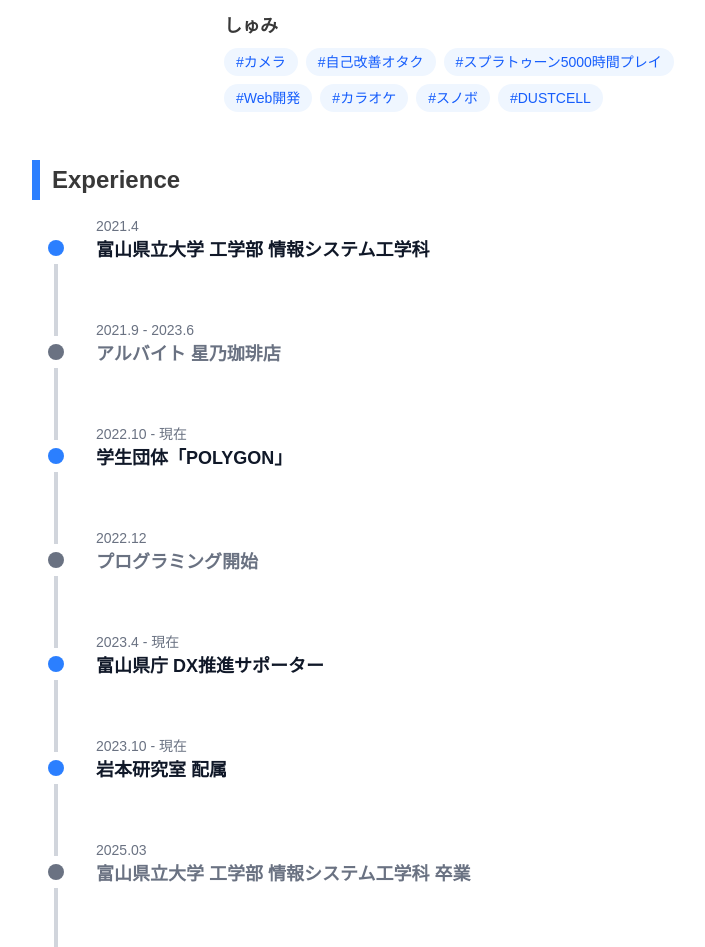
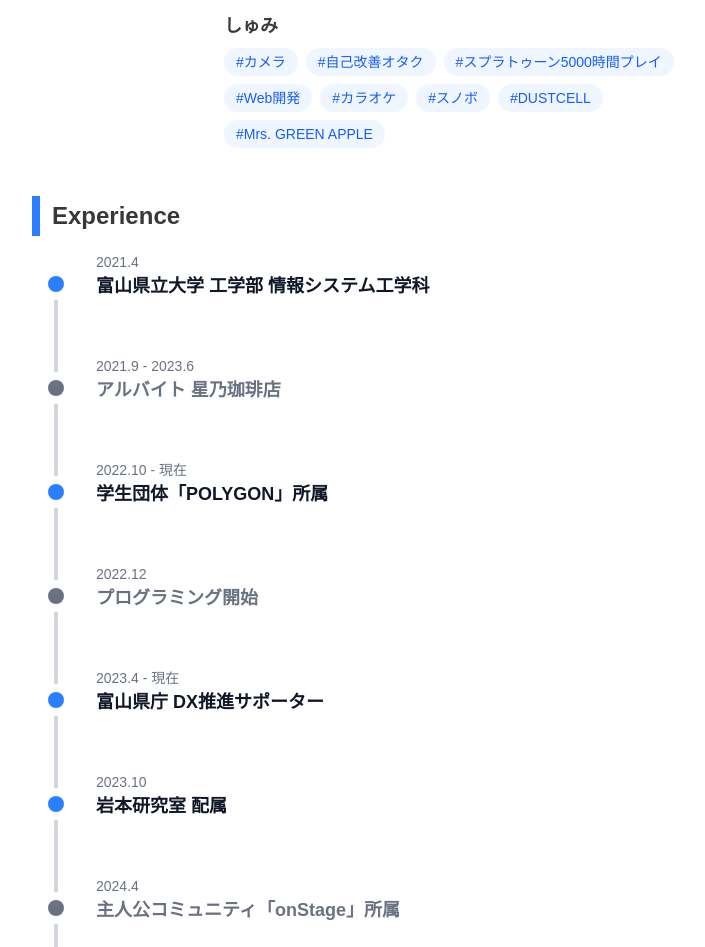
Before and after one commit to Minimalist-00/aws-my-portfolio, a Next.js app: page / in a window 1280 px wide. Shown: the part 220-1167 px from the top of the page, without its empty margins (272-977 px from the left). Built offline with nearby package versions, Linux system fonts and the light colour scheme; a web font is replaced by a local one.

Commit message:
fix: mockData

```diff
--- a/src/app/data/mockData.ts
+++ b/src/app/data/mockData.ts
@@ -5,7 +5,7 @@ export const profileData = {
   description: "こんにちは！",
   imageUrl: "/myIcon.jpg",
   affiliation: "富山県立大学 電子・情報工学専攻 岩本・河崎研究室 M1",
-  tags: ["カメラ", "自己改善オタク", "スプラトゥーン5000時間プレイ", "Web開発", "カラオケ", "スノボ", "DUSTCELL"]
+  tags: ["カメラ", "自己改善オタク", "スプラトゥーン5000時間プレイ", "Web開発", "カラオケ", "スノボ", "DUSTCELL", "Mrs. GREEN APPLE"]
 };
 
 // 経歴データ
@@ -24,7 +24,7 @@ export const experienceData = [
   },
   {
     date: "2022.10 - 現在",
-    title: "学生団体「POLYGON」",
+    title: "学生団体「POLYGON」所属",
     description: "富山県立大学で情報分野に今日がある学生が集う学生団体です。プログラミングやデザインのスキルを高め合い、共同プロジェクトに取り組んでいます。",
     isHighlighted: true
   },
@@ -41,10 +41,16 @@ export const experienceData = [
     isHighlighted: true
   },
   {
-    date: "2023.10 - 現在",
+    date: "2023.10",
     title: "岩本研究室 配属",
     description: "",
     isHighlighted: true
+  },
+  {
+    date: "2024.4",
+    title: "主人公コミュニティ「onStage」所属",
+    description: "",
+    isHighlighted: false
   },
   {
     date: "2025.03",
```
